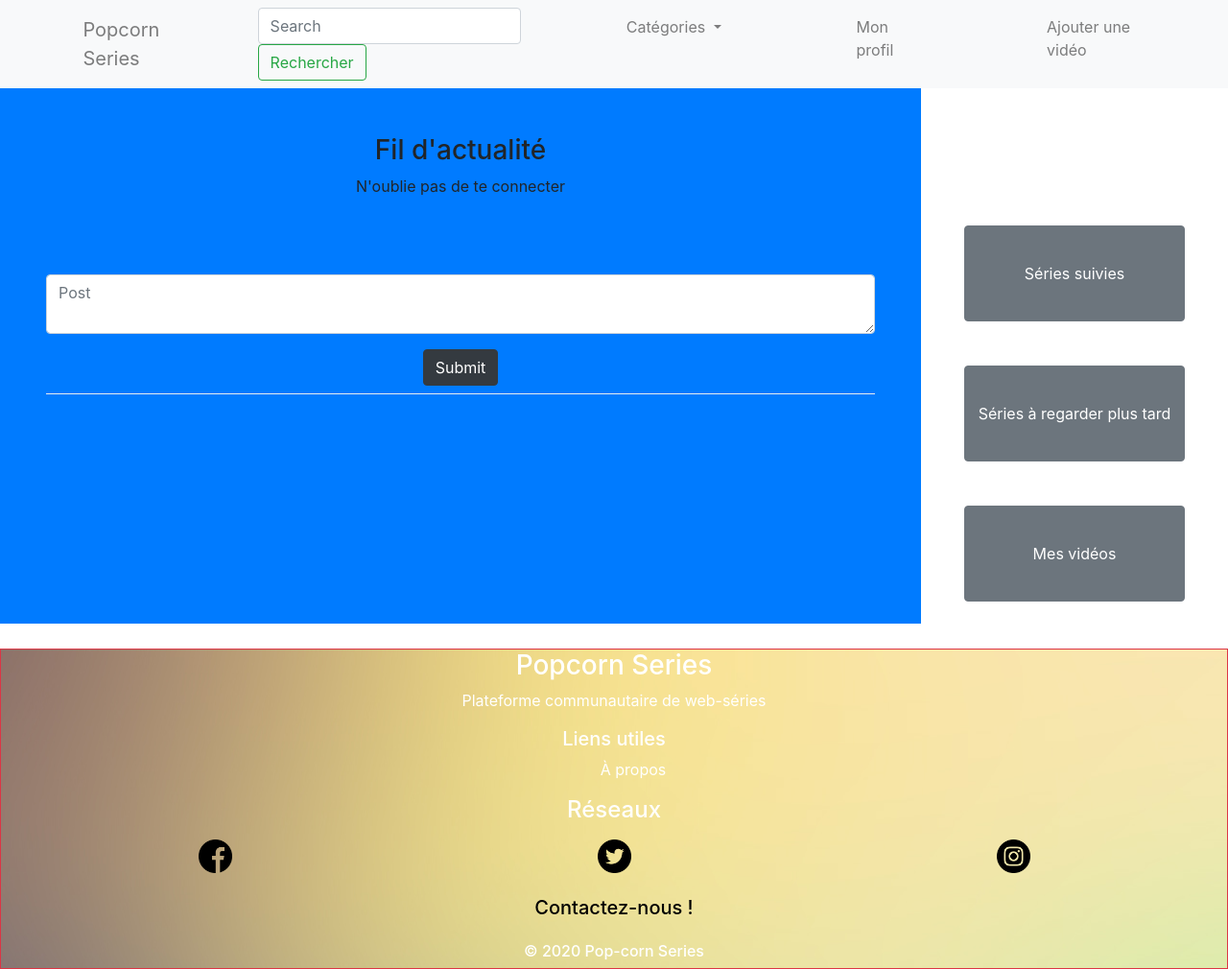
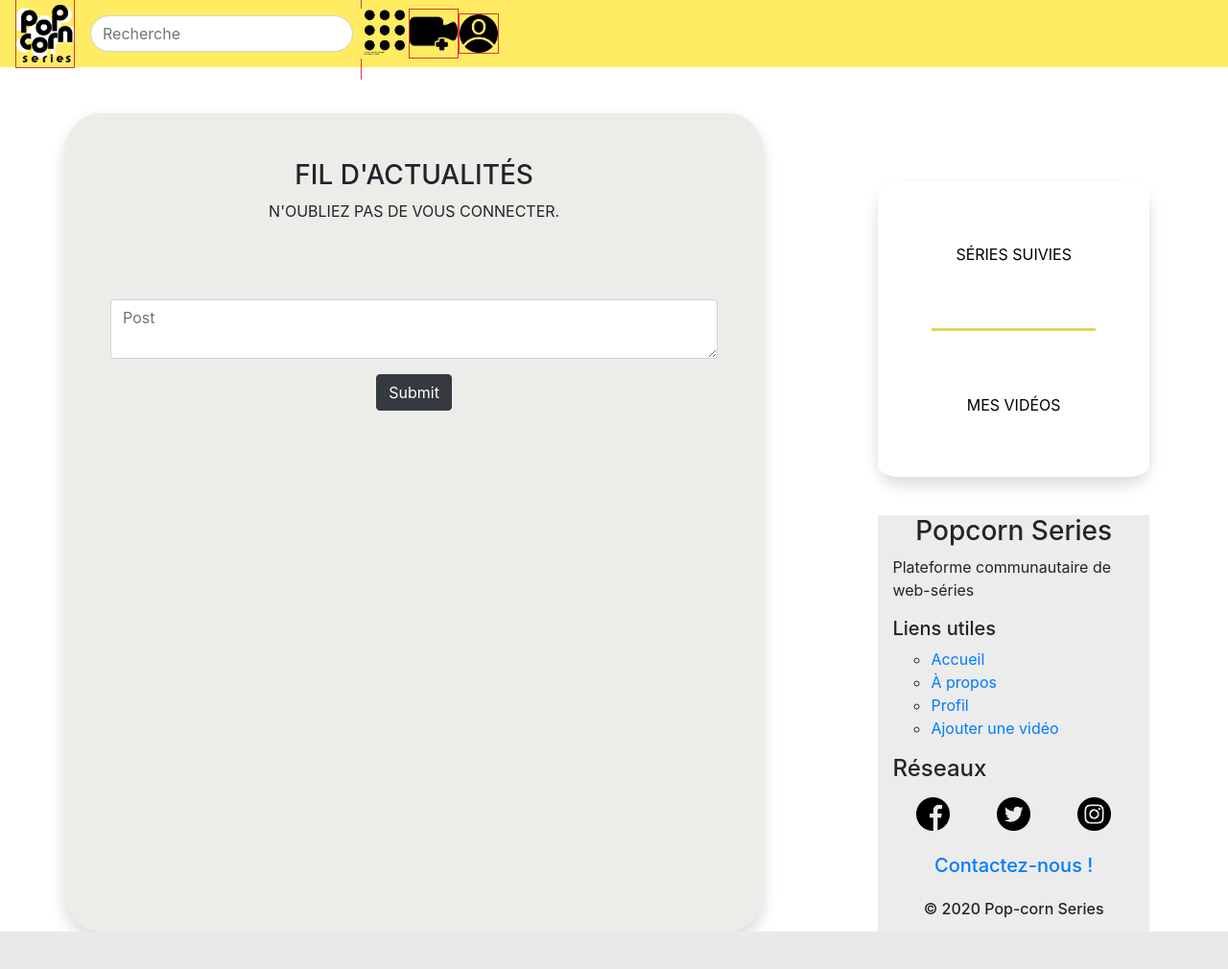
Before and after one commit to BalthPa/BAP-Crealinx-Web, a PHP site: page /pages/index.php in a window 1280 px wide. Shown: the whole page at 96% size. After the commit the page ends 971 px from the top, so only its background shows below. Run offline with PHP 8.4, Linux system fonts and the light colour scheme; the visitor is signed in with stand-in values (Sample User, id 1); data that the repository does not hold is empty.

Commit message:
début intégration

```diff
--- a/css/style.css
+++ b/css/style.css
@@ -2,51 +2,67 @@
 /* ALL */
 
 html {
+    margin: 0;
+    padding: 0;
     position: relative;
     min-height: 100%;
 }
 
-.col-sm-8{
+/* .col-sm-8{
     height: 100px;
 }
 .col-sm-4{
     height: 100px;
-}
+} */
 
 /* NAV */
 
-ul{
-    width: 100%;
-}
-li{
-    margin: 0 5%;
+.navbar {
+    background-color: #FFEC62;
+    height: 70px;
 }
 
-a{
-    text-decoration:none;
-    color:black;
+
+.logo {
+    background-image: url(../img/logo-bg-white.png);
+    background-size: cover;
+    width: 60px;
+    height: 60px;
+    box-sizing: border-box;
 }
-a:hover{
-    text-decoration:none;
-    color: black;
+
+.category-logo {
+    background-image: url(../img/nine-dots.png);
+    background-size: cover;
+    width: 50px;
+    height: 50px;
+    box-sizing: border-box;
+}
+
+
+.add-video-logo {
+    width: 50px;
+    height: 50px;
+    box-sizing: border-box;
+    background-image: url(../img/camera-plus.png);
+    background-size: cover;
+}
+
+
+.profile-pic-logo {
+    width: 40px;
+    height: 40px;
+    box-sizing: border-box;
+    background-image: url(../img/pp.png);
+    background-size: cover;
 }
 
 
 
-.profil {
-    width: 30px;
-    height: 30px;
-    background-image: url(../img/profil.png);
-    background-size: cover;
-    border: 1px solid black;
-}
-.camera-plus {
-    width: 30px;
-    height: 30px;
-    background-image: url(../img/camera-plus.png);
-    background-size: cover;
-    border: 1px solid black;
-}
+
+
+
+
 
 
 
@@ -58,8 +74,26 @@ a:hover{
 /* Actualités (index.php) */
 .actu {
     margin-top: 10vh;
-    background-color: #ECECEC;;
+    background-color: #ECECEC;
 }
+
+.blog {                                 /* Actualités (index.php) */
+    max-height: 120vh;
+    overflow: auto;
+    background-color: #ECECE9;
+    border-radius: 5%;
+}
+
+.title-actus {
+    text-transform: uppercase;
+}
+
+.post {
+    background-color: white;
+}
+
+
+
 
 /* RIGHT DIV */
 
@@ -70,15 +104,25 @@ a:hover{
 }
 
 .div-series {
+    margin-top: 5vh;
+    background-color: white;
+    border-radius: 8%;
+}
 
-    margin-top: 5vh;
+
+.block-series{
+    height: 150px;
+    color: black;
+    text-transform: uppercase;
+    border-radius: 8%;
 }
-/*.block-series {
-    height: 15vh;
-    width: 100px;
-    margin: 50px auto;
-    margin-bottom: 80%;
-}*/
+
+hr {
+    background-color: #FFEC62;
+    border-width: 3px;
+    margin: 2px auto;
+}
+
 
 
  /* Messages de résultat d'envoi de données (contact.php) */
@@ -104,33 +148,12 @@ a:hover{
 .footer {
     background-color: #ECECEC;
     margin-top: 5vh;
+    padding-bottom: 5px;
 }
 
 .footer-links {
     list-style-type: circle;
-
 }
-.footer {
-    background-color: #9B9B9B;
-}
-
-.footer-links {
-    list-style: none;
-}
-
-.footer {
-    background-image: url('../img/2252.jpg');
-}
-
-.footer {
-    left: 0;
-    bottom: 0;
-    width: 100%;
-    margin-top: 2%;
-    background-color: red;
-    color: white;
-    text-align: center;
-  }
 
 /* PAGE PROFIL */
 
@@ -139,7 +162,7 @@ a:hover{
     width: 10%;
 }
 
-.bio  {
+.bio {
     padding-right: 10%;
     padding-left: 10%;
 }
@@ -149,10 +172,7 @@ a:hover{
 }
 
 
-.block-series{
-    height: 100px;
-    margin: 10% 0;
-}
+
 
 .facebook {
     background-image: url("../img/facebook.png");
@@ -176,9 +196,18 @@ a:hover{
     /* border: 1px solid black; */
 }
 
-/* BLOG */
+/* CONTACT */
 
-.blog{
-    max-height: 100vh;
-    overflow: scroll;
+
+
+.submit {
+    display: block;
+    width: 200px;
+    margin: 0 auto;
+    text-transform: uppercase;
+    background-color: #5E5CBA;
 }
+
+legend {
+    font-size: 18px;
+}
--- a/inc/connection.inc.php
+++ b/inc/connection.inc.php
@@ -1,7 +1,7 @@
 <?php
 
 try{
-    $bdd = new PDO('mysql:host=127.0.0.1; port=8889 ;dbname=bap-crealinx', 'root', 'root');
+    $bdd = new PDO('mysql:host=127.0.0.1; dbname=bap-crealinx', 'root', '');
 }
 
 catch(exception $e){
--- a/inc/footer.inc.php
+++ b/inc/footer.inc.php
@@ -1,4 +1,4 @@
-<div class="footer col-sm-12 border border-danger">
+<div class="footer col-sm-12">
 
     <div class="footer-parts">
         <h3 class="text-center"> Popcorn Series </h3>
@@ -7,7 +7,10 @@
     <div class="footer-parts mt-3">
         <h5> Liens utiles </h5>
             <ul class="footer-links">
-                <li> À propos </li>
+                <li> <a href="index.php">Accueil</a> </li>
+                <li> <a href="#">À propos</a> </li>
+                <li> <a href="profil.php">Profil</a> </li>
+                <li> <a href="profil.php">Ajouter une vidéo</a> </li>
             </ul>
     </div>
     <div class="footer-parts mt-3">
--- a/inc/header.inc.php
+++ b/inc/header.inc.php
@@ -4,7 +4,7 @@
 <html lang="fr">
 <head>
     <meta charset="UTF-8">
-    <meta name="viewport" content="width=device-width, initial-scale=1.0">
+    <meta name="viewport" content="width=device-width, initial-scale=1.0, shrink-to-fit=no">
     <meta http-equiv="X-UA-Compatible" content="ie=edge">
     <link rel="stylesheet" href="https://stackpath.bootstrapcdn.com/bootstrap/4.4.1/css/bootstrap.min.css" integrity="sha384-Vkoo8x4CGsO3+Hhxv8T/Q5PaXtkKtu6ug5TOeNV6gBiFeWPGFN9MuhOf23Q9Ifjh" crossorigin="anonymous">
     <link href="../css/style.css" rel="stylesheet" type="text/css">
@@ -12,17 +12,83 @@
 </head>
 <body>
 
+
+
+<nav class="navbar navbar-expand-lg">
+
+  <a class="navbar-brand border border-danger" href="index.php">
+  <div class="logo"></div>
+  </a>
+
+  <button class="navbar-toggler" type="button" data-toggle="collapse" data-target="#navbarSupportedContent" aria-controls="navbarSupportedContent" aria-expanded="false" aria-label="Toggle navigation">
+    <span class="navbar-toggler-icon"></span>
+  </button>
+  <div class="collapse navbar-collapse" id="navbarSupportedContent">
+
+
+    <form class="form-inline my-2 my-lg-0">
+      <input class="form-control mr-sm-2 rounded-pill" type="search" placeholder="Recherche" aria-label="Search">
+    </form>
+
+
+        <li class="nav-item dropdown list-unstyled">
+
+
+          <a class="dropdown border border-danger" href="#" id="navbarDropdown" role="button" data-toggle="dropdown" aria-haspopup="true" aria-expanded="false">
+          <div class="category-logo"></div>
+          </a>
+
+
+
+          <div class="dropdown-menu" aria-labelledby="navbarDropdown">
+            <a class="dropdown-item" href="categorie.php?categorie=Action"> Action </a>
+            <div class="dropdown-divider"></div>
+            <a class="dropdown-item" href="categorie.php?categorie=Comédie"> Comédie </a>
+            <div class="dropdown-divider"></div>
+            <a class="dropdown-item" href="categorie.php?categorie=Horreur"> Horreur </a>
+            <div class="dropdown-divider"></div>
+            <a class="dropdown-item" href="categorie.php?categorie=Thriller"> Thriller </a>
+            <div class="dropdown-divider"></div>
+            <a class="dropdown-item" href="categorie.php?categorie=Western"> Western </a>
+          </div>
+        </li>
+
+
+        <a class="border border-danger" href="#">
+          <div class="add-video-logo"></div>
+        </a>
+
+
+
+        <a class="border border-danger" href="#">
+          <div class="profile-pic-logo"></div>
+        </a>
+
+    </ul>
+  </div>
+</nav>
+
+
+
+
+
+<!--
 <nav class="navbar navbar-expand-lg navbar-light bg-light">
   <div class="collapse navbar-collapse" id="navbarSupportedContent">
-    <ul class="navbar-nav mr-auto">
-      <li class="nav-item">
+
+
+    <ul class="navbar-nav">
+
+      <li class="nav-item border border-danger">
         <a class="logo nav-link" href="index.php"> Popcorn Series </a>
       </li>
-      <form class="form-inline my-2 my-lg-0">
-      <input class="form-control mr-sm-2" type="search" placeholder="Search" aria-label="Search">
-      <button class="btn btn-outline-success my-2 my-sm-0" type="submit"> Rechercher </button>
-    </form>
-      <li class="nav-item dropdown">
+
+      <form class="form-inline my-2 my-lg-0 border border-danger">
+        <input class="form-control mr-sm-2" type="search" placeholder="Search" aria-label="Search">
+        <button class="btn btn-outline-success my-2 my-sm-0" type="submit"> Rechercher </button>
+      </form>
+
+      <li class="nav-item border border-danger dropdown">
         <a class="nav-link dropdown-toggle" href="#" id="navbarDropdown" role="button" data-toggle="dropdown" aria-haspopup="true" aria-expanded="false">
           Catégories
         </a>
@@ -41,13 +107,16 @@
 
         </div>
       </li>
-      <li class="nav-item">
-        <a class="nav-link" href="profil.php" >Mon profil</a>
+
+      <li class="nav-item border border-danger">
+        <a class="nav-link" href="profil.php" > Mon profil </a>
       </li>
-      <li class="nav-item">
+
+      <li class="nav-item border border-danger">
         <a class="nav-link" href="ajoutVideo.php" > Ajouter une vidéo </a>
       </li>
+
     </ul>
 
   </div>
-</nav>
+</nav> -->
--- a/pages/index.php
+++ b/pages/index.php
@@ -1,10 +1,11 @@
 <?php include ('../inc/header.inc.php') ?>
 <div class='container-fluid'>
-    <div class="row">
-        <div class="col-sm-9 bg-primary text-center pl-5 pr-5 blog">
-            <div class="col-sm-12  text-center p-5">
-                <h3>Fil d'actualité</h3>
-                <p>N'oublie pas de te connecter</p>
+    <div class="d-flex justify-content-around">
+        <div class="blog col-sm-7 text-center mt-5 pl-5 pr-5 shadow">
+
+            <div class="title-actus col-sm-12 text-center p-5">
+                <h3> Fil d'actualités </h3>
+                <p> N'oubliez pas de vous connecter. </p>
             </div>
 
             <form method='post'>
@@ -42,7 +43,7 @@
                 while($data=$req->fetch()){
             ?>
 
-            <div class="col-sm-12 bg-warning mt-5 mb-5">
+            <div class="post col-sm-12 mt-5 mb-5 rounded-lg">
                 <div class="row">
                     <a href='profileShow.php?creator=<?= $data['username']?>' class='col-sm-12'>
                     <div class="col-sm-12 text-left">
@@ -63,14 +64,15 @@
 
         <div class="right-side col-sm-3">
 
-            <div class="div-series col-sm-12 btn-group-vertical" role="group" aria-label="Basic example">
-                <a class='col-sm-12'><button type="button" class="block-series btn btn-secondary col-sm-12"> Séries suivies </button></a>
-                <a href='watchLater.php' class='col-sm-12'><button type="button" class="block-series btn btn-secondary col-sm-12"> Séries à regarder plus tard </button></a>
-                <a href='mesVideos.php' class='col-sm-12'><button type="button" class="block-series btn btn-secondary col-sm-12"> Mes vidéos </button></a>
+            <div class="div-series col-sm-12 btn-group-vertical shadow p-0" role="group" aria-label="Basic example">
+                <a href='watchLater.php' class='block-links col-sm-12 p-0'><button type="button" class="block-series btn btn-secondary col-sm-12 bg-white p-0 border-0"> Séries suivies </button></a>
+                <hr class="col-sm-6" />
+                <a href='mesVideos.php' class='block-links col-sm-12 p-0'><button type="button" class="block-series btn btn-secondary col-sm-12 bg-white p-0 border-0"> Mes vidéos </button></a>
             </div>
+
+            <?php include ('../inc/footer.inc.php') ?>
+
         </div>
 
     </div>
 </div>
-
-<?php include ('../inc/footer.inc.php') ?>
--- a/texte.txt
+++ b/texte.txt
@@ -1,2 +1,6 @@
 Icons made by <a href="https://www.flaticon.com/authors/freepik" title="Freepik">Freepik</a> from <a href="https://www.flaticon.com/" title="Flaticon"> www.flaticon.com</a>
 Référence icône réseaux sociaux
+
+
+
+dot matrix by Creative Stall from the Noun Project
```
Also changed, not shown: pages/contact.php (+14 -14 lines), img/accueil.jpg (added), img/connection.jpg (added), img/logo-bg-white.png (added), img/nine-dots.png (added), img/pp.png.
